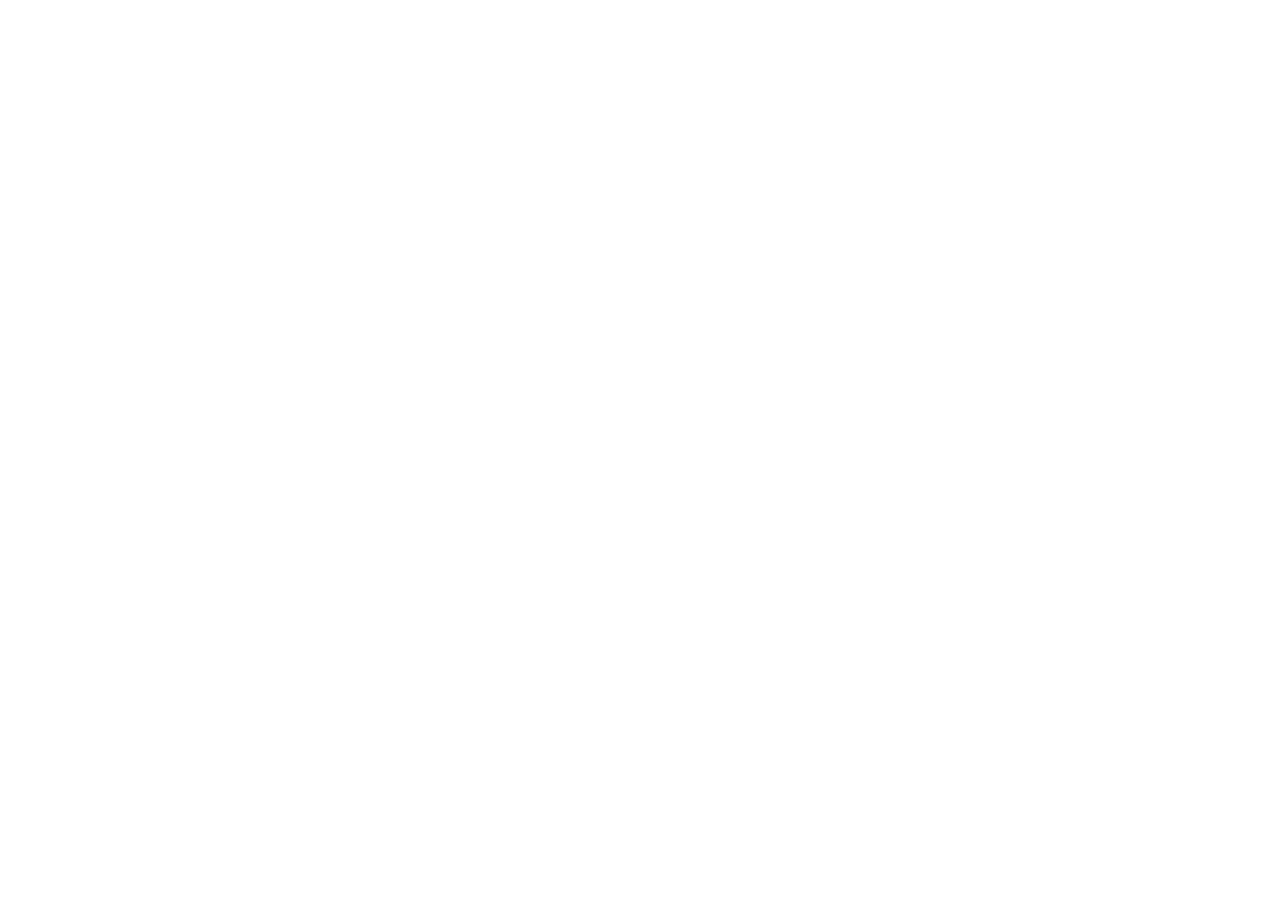
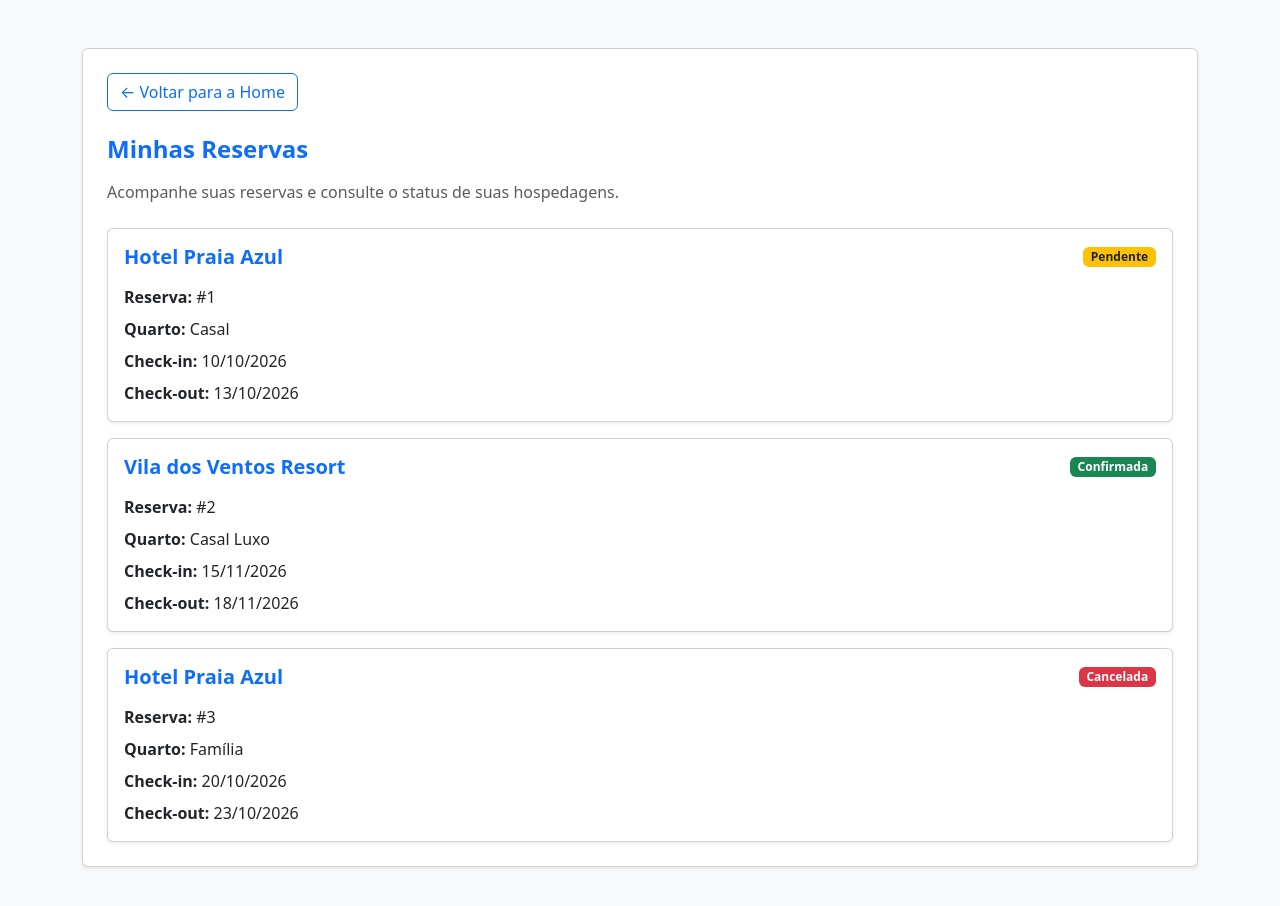
Before and after one commit to prof-ronildo-unicatolica/est_web_2026_2_turma_a_foxtrot, a React (Vite) app in the folder apps/frontend/: page /minhas-reservas in a window 1280 px wide. Before the commit this address had no page. Shown: the top 906 px of the page. Before the commit the page ends 800 px from the top, so only its background shows below. Built offline with nearby package versions, Linux system fonts and the light colour scheme.

Commit message:
feat: implementa painel do hospede e estados visuais

```diff
--- a/apps/frontend/src/App.jsx
+++ b/apps/frontend/src/App.jsx
@@ -8,6 +8,7 @@
 import VideoComponent from './components/VideoComponent'
 import InteractiveExamples from './components/InteractiveExamples'
 import AuthForm from './components/AuthForm'
+import MinhasReservas from './components/MinhasReservas'
 
 function HomePage() {
   const [data, setData] = useState(null)
@@ -457,6 +458,7 @@
     <Routes>
       <Route path="/" element={<HomePage />} />
       <Route path="/login" element={<AuthForm />} />
+      <Route path="/minhas-reservas" element={<MinhasReservas />} />
     </Routes>
   )
 }
--- /dev/null
+++ b/apps/frontend/src/components/MinhasReservas.jsx
@@ -0,0 +1,141 @@
+
+import { Link } from 'react-router-dom'
+import { useState } from 'react'
+
+// Dados simulados para desenvolver a interface
+const reservas = [
+  {
+    id: 1,
+    hotel: 'Hotel Praia Azul',
+    quarto: 'Casal',
+    checkin: '10/10/2026',
+    checkout: '13/10/2026',
+    status: 'Pendente',
+  },
+  {
+    id: 2,
+    hotel: 'Vila dos Ventos Resort',
+    quarto: 'Casal Luxo',
+    checkin: '15/11/2026',
+    checkout: '18/11/2026',
+    status: 'Confirmada',
+  },
+  {
+    id: 3,
+    hotel: 'Hotel Praia Azul',
+    quarto: 'Família',
+    checkin: '20/10/2026',
+    checkout: '23/10/2026',
+    status: 'Cancelada',
+  },
+]
+
+const coresStatus = {
+  Pendente: 'bg-warning text-dark',
+  Confirmada: 'bg-success',
+  Cancelada: 'bg-danger',
+}
+
+export default function MinhasReservas() {
+
+    const [reservasExibidas, setReservasExibidas] = useState(reservas)
+    const [carregando, setCarregando] = useState(false)
+    const [erro, setErro] = useState('')
+
+  return (
+    <div className="bg-light min-vh-100 py-5">
+      <div className="container">
+
+        <div className="card shadow-sm">
+          <div className="card-body p-4">
+
+            <Link
+              to="/"
+              className="btn btn-outline-primary mb-4"
+            >
+              ← Voltar para a Home
+            </Link>
+
+            <h2 className="h4 text-primary fw-bold mb-3">
+              Minhas Reservas
+            </h2>
+
+            <p className="text-muted mb-4">
+              Acompanhe suas reservas e consulte o status
+              de suas hospedagens.
+            </p>
+
+            {carregando ? (
+
+            <div className="text-center py-4">
+                <div className="spinner-border text-primary" role="status">
+                <span className="visually-hidden">Carregando...</span>
+                </div>
+                <p className="mt-2">Carregando suas reservas...</p>
+            </div>
+
+            ) : erro ? (
+
+            <div className="alert alert-danger" role="alert">
+                {erro}
+            </div>
+
+            ) : reservasExibidas.length === 0 ? (
+
+              <div className="alert alert-info">
+                Você ainda não possui reservas.
+              </div>
+            ) : (
+              <div className="row g-3">
+
+                {reservasExibidas.map((reserva) => (
+                  <div
+                    key={reserva.id}
+                    className="col-12"
+                  >
+                    <div className="card shadow-sm">
+                      <div className="card-body">
+
+                        <div className="d-flex justify-content-between align-items-center flex-wrap gap-2 mb-3">
+                          <h3 className="h5 text-primary fw-bold mb-0">
+                            {reserva.hotel}
+                          </h3>
+
+                          <span
+                            className={`badge ${coresStatus[reserva.status]}`}
+                          >
+                            {reserva.status}
+                          </span>
+                        </div>
+
+                        <p className="mb-2">
+                          <strong>Reserva:</strong> #{reserva.id}
+                        </p>
+
+                        <p className="mb-2">
+                          <strong>Quarto:</strong> {reserva.quarto}
+                        </p>
+
+                        <p className="mb-2">
+                          <strong>Check-in:</strong> {reserva.checkin}
+                        </p>
+
+                        <p className="mb-0">
+                          <strong>Check-out:</strong> {reserva.checkout}
+                        </p>
+
+                      </div>
+                    </div>
+                  </div>
+                ))}
+
+              </div>
+            )}
+
+          </div>
+        </div>
+
+      </div>
+    </div>
+  )
+}
--- a/apps/frontend/src/components/Sidebar.jsx
+++ b/apps/frontend/src/components/Sidebar.jsx
@@ -1,3 +1,5 @@
+import { Link } from 'react-router-dom'
+
 export default function Sidebar() {
   return (
     <div className="bg-dark text-white p-3 rounded shadow-sm h-100">
@@ -23,9 +25,9 @@
         </li>
 
         <li className="nav-item mb-2">
-          <a href="#minhas-reservas" className="nav-link text-white">
+          <Link to="/minhas-reservas" className="nav-link text-white">
             Minhas Reservas
-          </a>
+          </Link>
         </li>
 
         <li className="nav-item mb-2">
```
